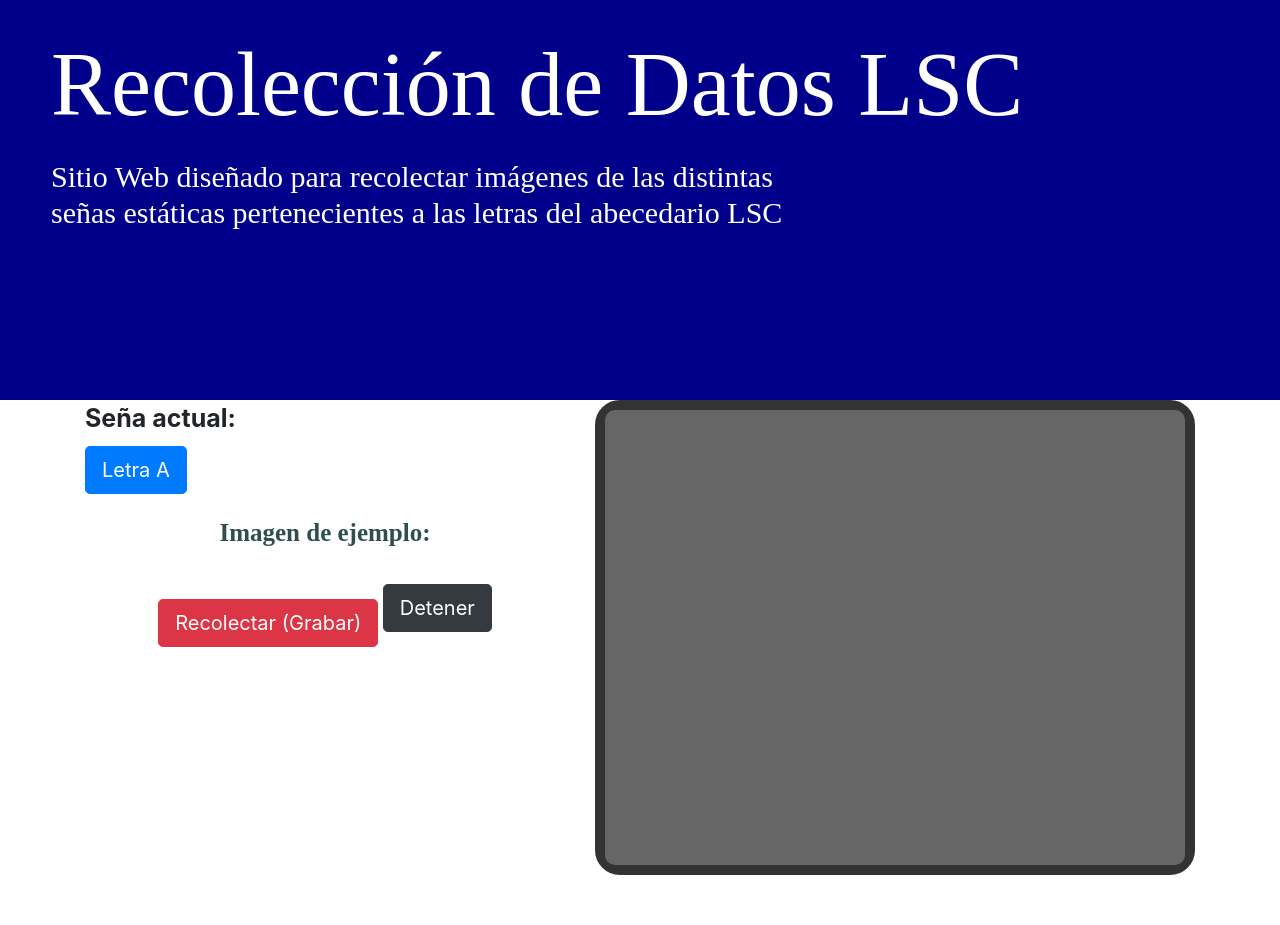
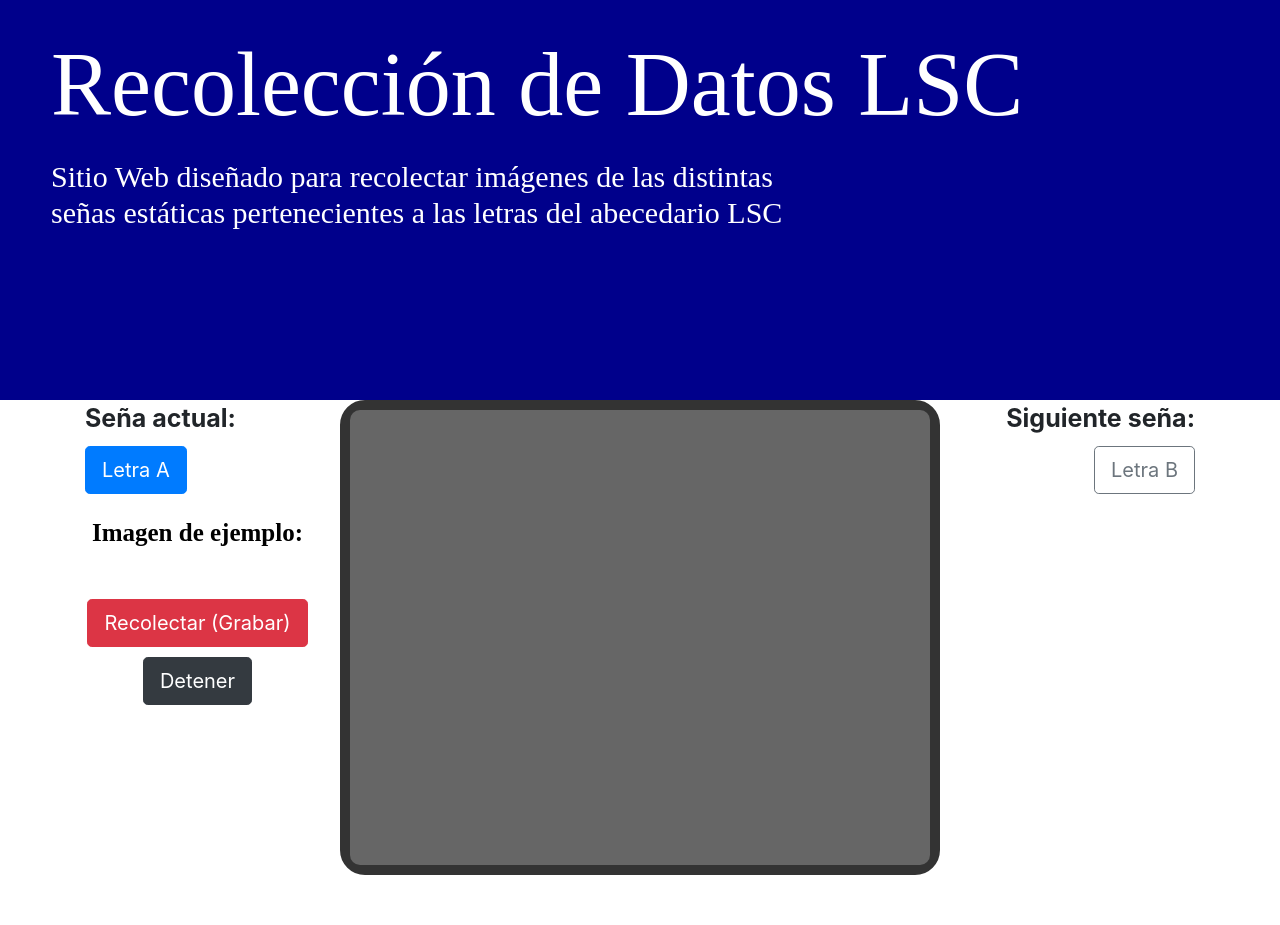
Before and after one commit to Proyecto-LSC/RecoleccionDatos_LSC, a Flask app: page / in a window 1280 px wide. Run offline with Flask 2, Linux system fonts and the light colour scheme; some libraries are stand-ins or nearby versions.

Commit message:
Se añadio indicador de la siguiente seña

```diff
--- a/static/css/estilosRecolectarLSC.css
+++ b/static/css/estilosRecolectarLSC.css
@@ -39,7 +39,7 @@ section{
 	margin-top: 20px;
 	font-family: Bahnschrift;
 	font-size: 25px;
-	color: darkslategray;
+	color: black;
 }
 
 .video-container{
--- a/templates/recolectarLSC.html
+++ b/templates/recolectarLSC.html
@@ -40,6 +40,12 @@
 				<canvas id="canvas" hidden></canvas>
 				<label id="textGrabando" style="display: none; font-size: large;"><span id="recordingIcon"></span><b>Grabando</b></label>
 			</div>
+          </div>
+          <div class="col-sm">
+			<div class="text-right">
+				<label style="font-size: 25px;"><b>Siguiente seña:</b></label></br>
+				<button type="button" class="btn btn-outline-secondary btn-lg" id="letra_next" value="b">Letra B</button>
+			</div>
 		  </div>
         </div>
     </div>
```
